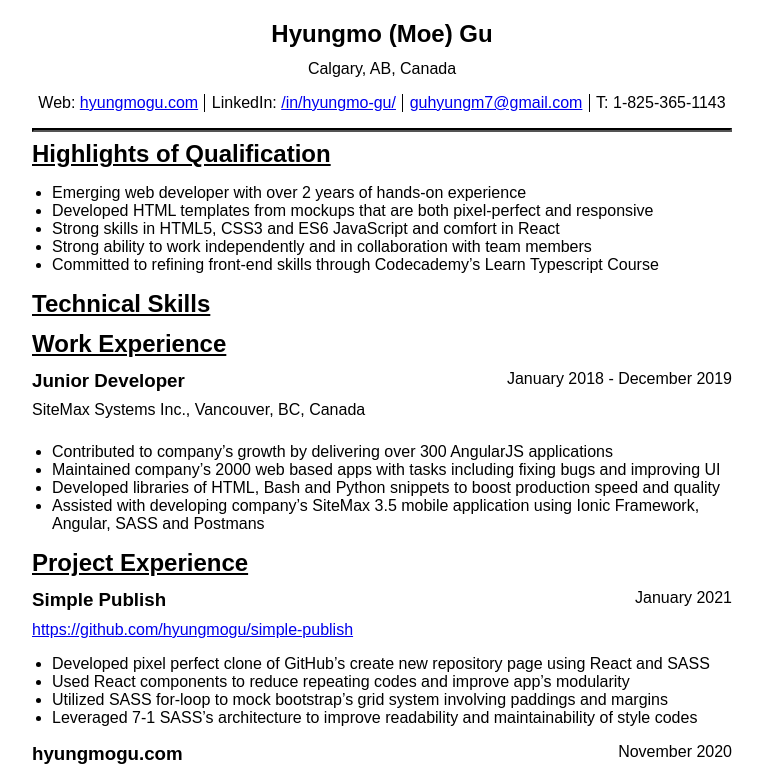
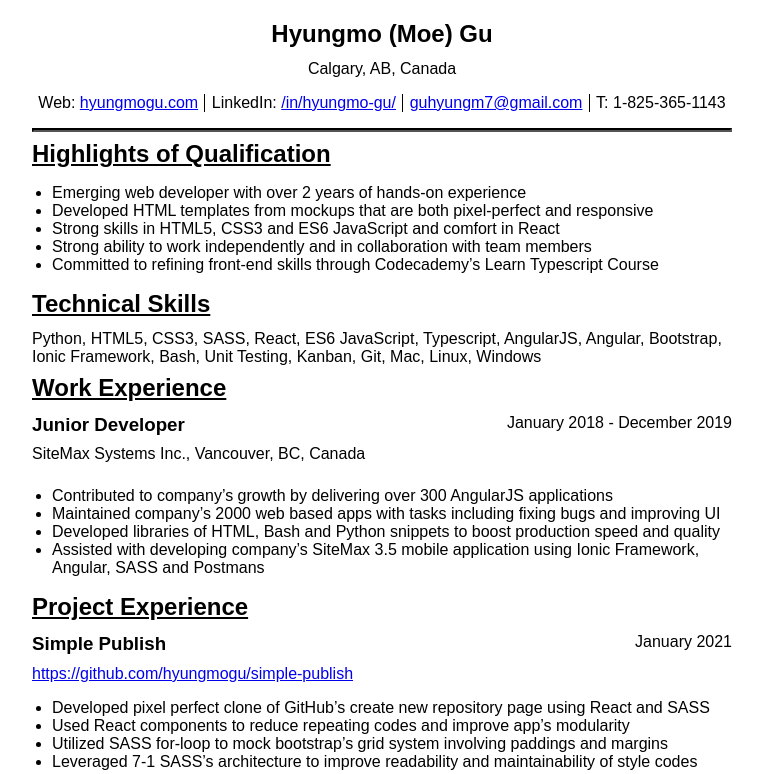
Before and after one commit to hwanggu-corgi/mini-projects, a React (Create React App) app in the folder digital_resume/main/: page / in a window 1280 px wide. Shown: the top 774 px of the page, without its empty margins (258-1021 px from the left). Built offline with nearby package versions, Linux system fonts and the light colour scheme.

Commit message:
feat: Add progress #42 'Digital Resume'

```diff
--- a/digital_resume/main/package.json
+++ b/digital_resume/main/package.json
@@ -6,6 +6,7 @@
     "@testing-library/jest-dom": "^5.11.4",
     "@testing-library/react": "^11.1.0",
     "@testing-library/user-event": "^12.1.10",
+    "node-sass": "4.14.1",
     "react": "^17.0.1",
     "react-dom": "^17.0.1",
     "react-scripts": "4.0.1",
--- a/digital_resume/main/src/App.js
+++ b/digital_resume/main/src/App.js
@@ -24,7 +24,7 @@ function App() {
         </section>
         <section>
             <h2><u>Technical Skills</u></h2>
-            <p></p>
+            <p>{data.techSkills.join(", ")}</p>
         </section>
         <section class="work-experience">
             <h2><u>Work Experience</u></h2>
```
Also changed, not shown: 2 other files (tests, documents, lock files or other folders).
